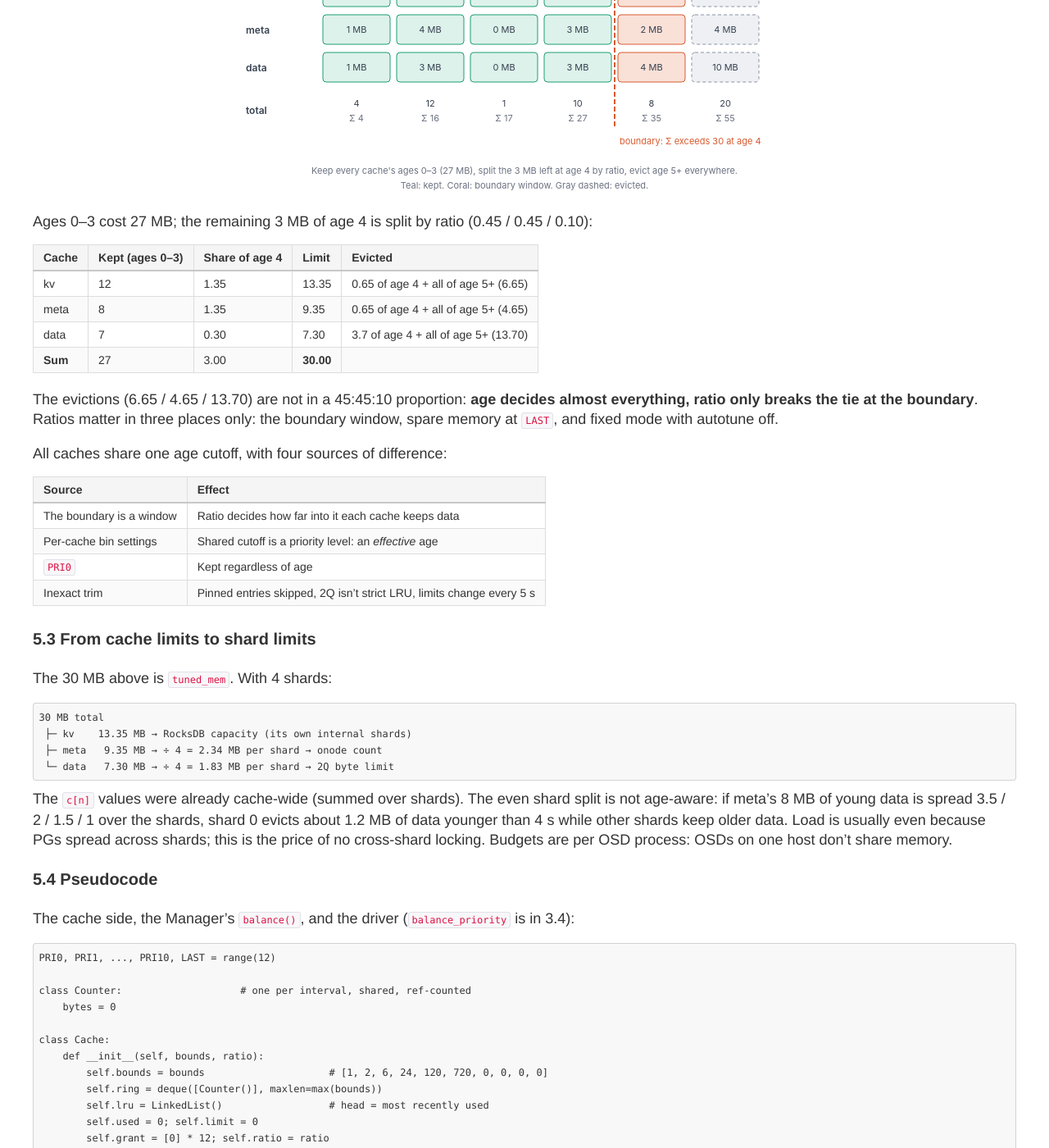
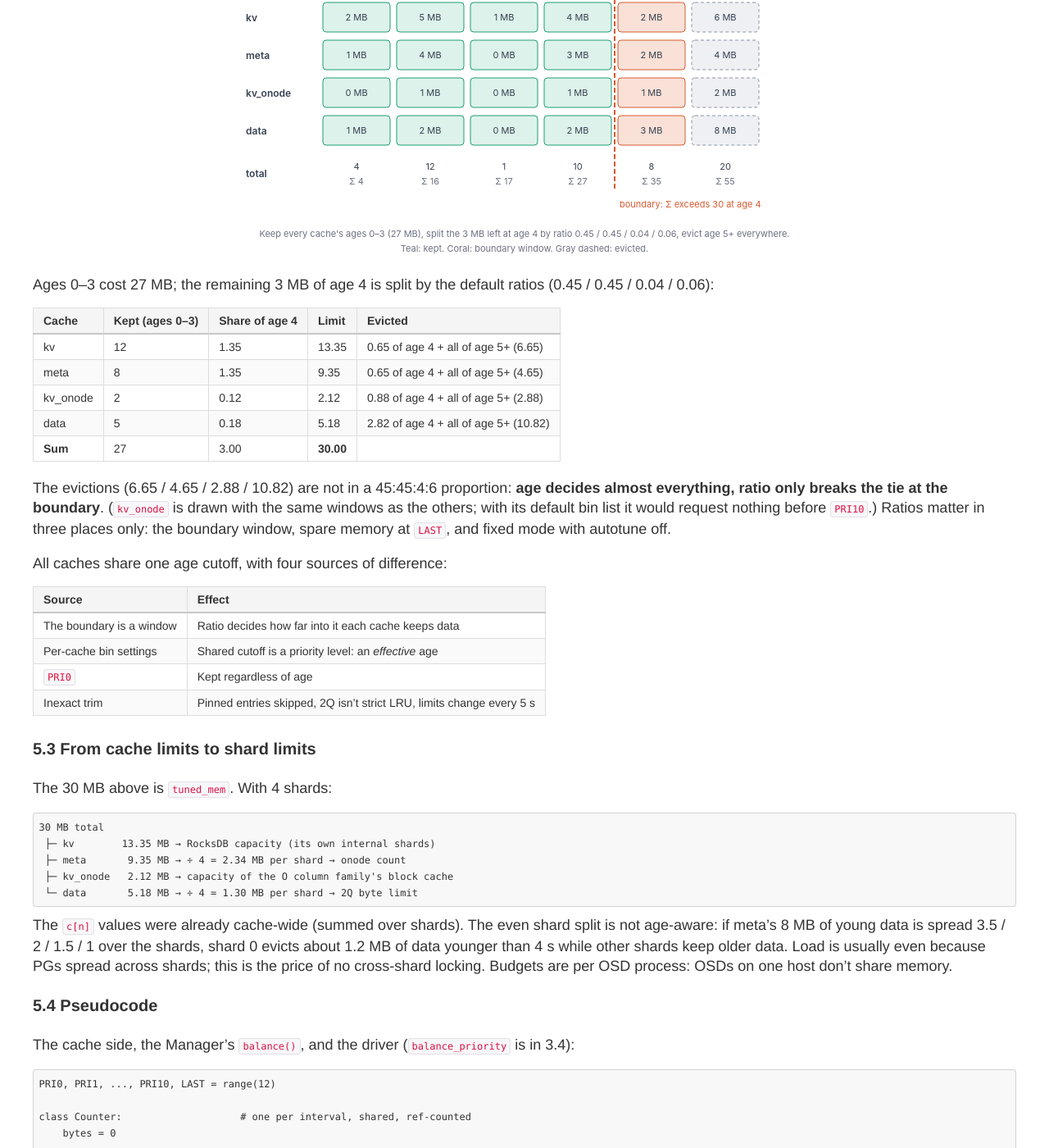
Before and after one commit to ming1/ming1.github.io, a Jekyll site: the page built from _posts/2026-11-04-ceph-prioritycache.md, in a window 1280 px wide and 1400 px high, scrolled down 16335 px. Shown: the whole window at 82% size. Built offline with Jekyll 4.4.1, drawn with Linux system fonts in a browser that asks for light colours; comment, search, counter and statistics services are not loaded; a style sheet for code colours, icons or effects is not loaded; some of the changed text lies outside the part shown.

Commit message:
ceph prioritycache post: worked examples use the v21.3.0 default ratios
Both examples now run with four caches at the default ratios kv 0.45,
meta 0.45, kv_onode 0.04, data 0.06, instead of a three-cache
0.45/0.45/0.10 split.

§3.4 water-filling: wants 12/60/3/30 MB at one level; every share is
a whole number in all three rounds (34 and 15 MB left), data ends at
25 of 30. §5.2 global boundary: kv_onode row 0 1 0 1 1 2, data row
adjusted so the per-age totals stay 4 12 1 10 8 20 and §5.1 still
matches; the 3 MB at age 4 splits 1.35/1.35/0.12/0.18 and evictions
are 6.65/4.65/2.88/10.82. §5.3 shard split and both SVGs regenerated.
Noted that kv_onode's default bin list would request nothing before
PRI10; the example gives it the same windows for illustration.

````diff
--- a/_posts/2026-11-04-ceph-prioritycache.md
+++ b/_posts/2026-11-04-ceph-prioritycache.md
@@ -454,9 +454,10 @@ void Manager::balance_priority(int64_t *mem_avail, Priority pri) {
 }
 ```
 
-Worked example: 100 MB at one level, ratios kv 0.45, meta 0.45, data 0.10.
+Worked example: 100 MB at one level, v21.3.0 default ratios kv 0.45, meta
+0.45, kv_onode 0.04, data 0.06. The caches want 12, 60, 3 and 30 MB.
 
-![Water-filling 100 MB across kv, meta and data over three rounds]({{ '/assets/images/ceph-prioritycache/waterfill.svg' | relative_url }})
+![Water-filling 100 MB across kv, meta, kv_onode and data over three rounds]({{ '/assets/images/ceph-prioritycache/waterfill.svg' | relative_url }})
 
 Ratios only matter under contention: a cache that wants less than its share
 gets exactly that, and the rest flows to hungrier caches.
@@ -620,24 +621,28 @@ the caches at each age, take the running sum of the total, and find one
 |---|---|---|---|---|---|---|
 | kv | 2 | 5 | 1 | 4 | 2 | 6 |
 | meta | 1 | 4 | 0 | 3 | 2 | 4 |
-| data | 1 | 3 | 0 | 3 | 4 | 10 |
+| kv_onode | 0 | 1 | 0 | 1 | 1 | 2 |
+| data | 1 | 2 | 0 | 2 | 3 | 8 |
 | **Total** | 4 | 12 | 1 | 10 | 8 | 20 |
 | **Running sum** | 4 | 16 | 17 | 27 | **35** | 55 |
 
 ![Per-cache bytes by age, totals, running sum, and the global boundary at age 4]({{ '/assets/images/ceph-prioritycache/global-boundary.svg' | relative_url }})
 
-Ages 0–3 cost 27 MB; the remaining 3 MB of age 4 is split by ratio
-(0.45 / 0.45 / 0.10):
+Ages 0–3 cost 27 MB; the remaining 3 MB of age 4 is split by the default
+ratios (0.45 / 0.45 / 0.04 / 0.06):
 
 | Cache | Kept (ages 0–3) | Share of age 4 | Limit | Evicted |
 |---|---|---|---|---|
 | kv | 12 | 1.35 | 13.35 | 0.65 of age 4 + all of age 5+ (6.65) |
 | meta | 8 | 1.35 | 9.35 | 0.65 of age 4 + all of age 5+ (4.65) |
-| data | 7 | 0.30 | 7.30 | 3.7 of age 4 + all of age 5+ (13.70) |
+| kv_onode | 2 | 0.12 | 2.12 | 0.88 of age 4 + all of age 5+ (2.88) |
+| data | 5 | 0.18 | 5.18 | 2.82 of age 4 + all of age 5+ (10.82) |
 | **Sum** | 27 | 3.00 | **30.00** | |
 
-The evictions (6.65 / 4.65 / 13.70) are not in a 45:45:10 proportion: **age
-decides almost everything, ratio only breaks the tie at the boundary**. Ratios
+The evictions (6.65 / 4.65 / 2.88 / 10.82) are not in a 45:45:4:6
+proportion: **age decides almost everything, ratio only breaks the tie at the
+boundary**. (`kv_onode` is drawn with the same windows as the others; with
+its default bin list it would request nothing before `PRI10`.) Ratios
 matter in three places only: the boundary window, spare memory at `LAST`, and
 fixed mode with autotune off.
 
@@ -656,9 +661,10 @@ The 30 MB above is `tuned_mem`. With 4 shards:
 
 ```
 30 MB total
- ├─ kv    13.35 MB → RocksDB capacity (its own internal shards)
- ├─ meta   9.35 MB → ÷ 4 = 2.34 MB per shard → onode count
- └─ data   7.30 MB → ÷ 4 = 1.83 MB per shard → 2Q byte limit
+ ├─ kv        13.35 MB → RocksDB capacity (its own internal shards)
+ ├─ meta       9.35 MB → ÷ 4 = 2.34 MB per shard → onode count
+ ├─ kv_onode   2.12 MB → capacity of the O column family's block cache
+ └─ data       5.18 MB → ÷ 4 = 1.30 MB per shard → 2Q byte limit
 ```
 
 The `c[n]` values were already cache-wide (summed over shards). The even shard
````
Also changed, not shown: assets/images/ceph-prioritycache/global-boundary.svg, assets/images/ceph-prioritycache/waterfill.svg.
